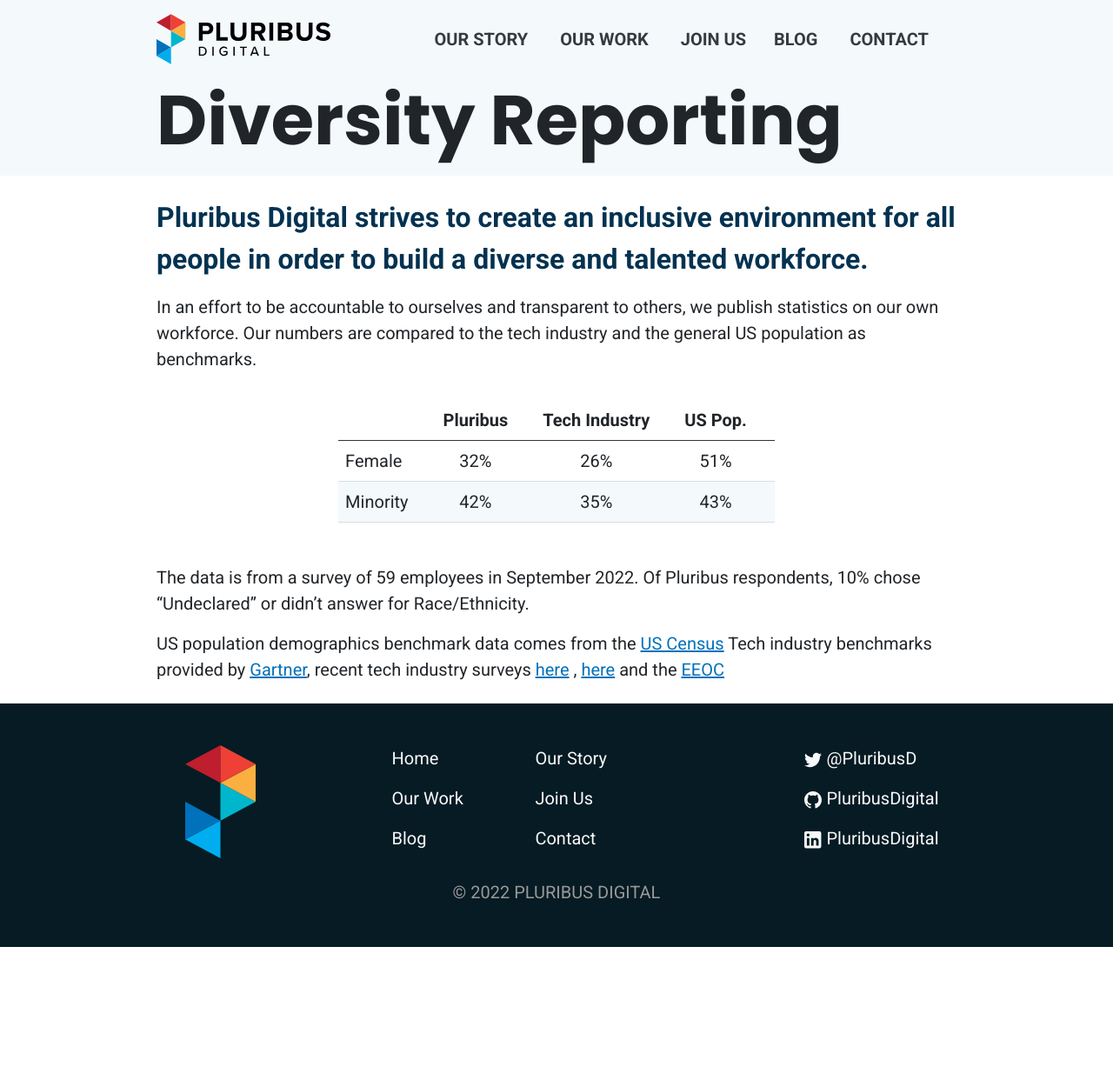
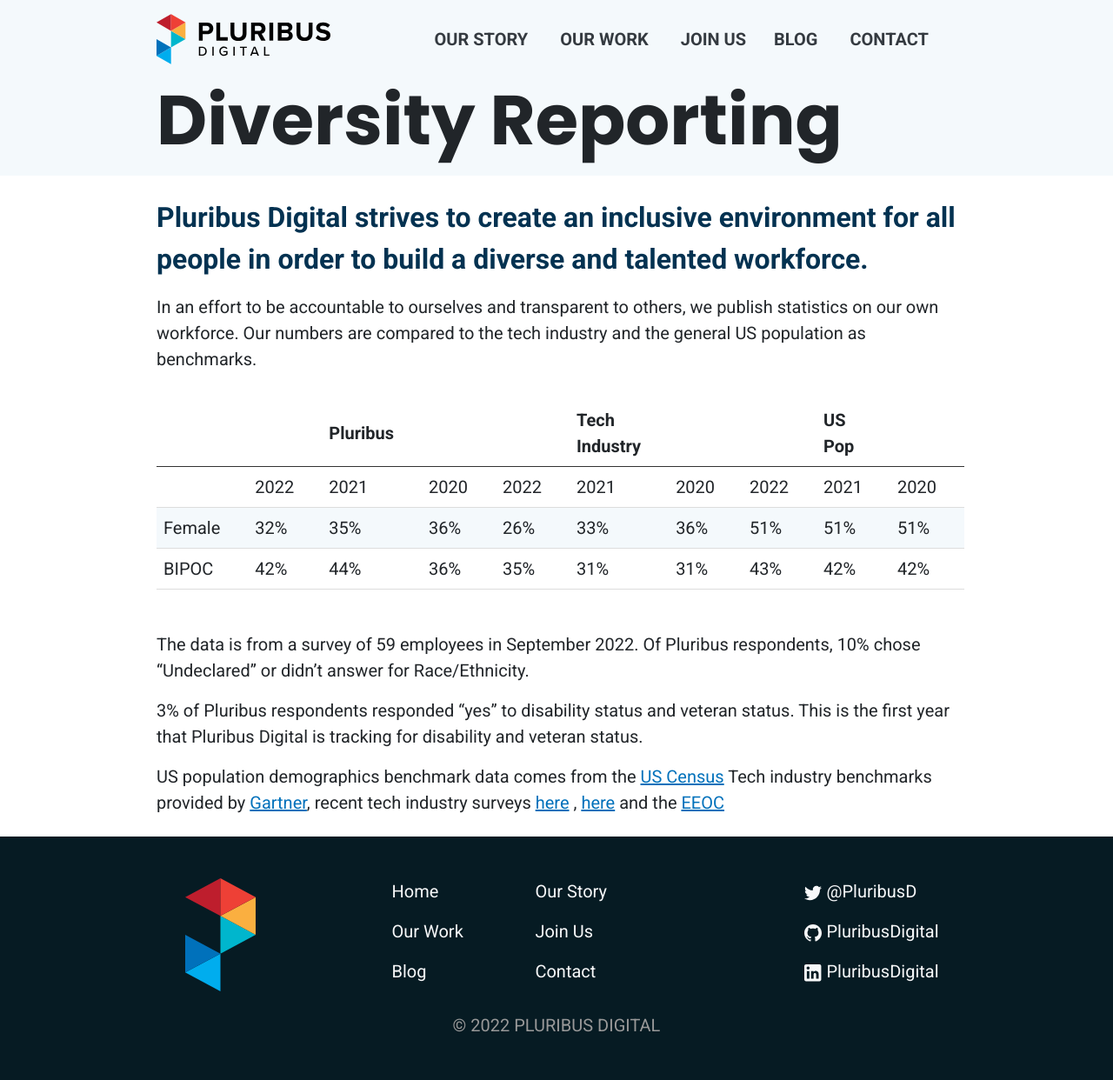
Before and after one commit to PluribusDigital/pluribusdigital-com, a Jekyll site: the page built from content/story/diversity.md, in a window 1280 px wide. Shown: the whole page at 87% size. Built offline with Jekyll 4.4.1, drawn with Linux system fonts in a browser that asks for light colours; before the commit the page ends 1089 px from its top, so only the background shows below that.

Commit message:
Update diversity.md
Expanding diversity table

```diff
--- a/content/story/diversity.md
+++ b/content/story/diversity.md
@@ -7,13 +7,17 @@
 
  In an effort to be accountable to ourselves and transparent to others, we publish statistics on our own workforce. Our numbers are compared to the tech industry and the general US population as benchmarks.
 
-| | Pluribus | Tech Industry | US Pop. |
-| :--- | :---: | :---: | :---: |
-| Female | 32% | 26% | 51% |
-| Minority | 42% | 35% | 43% |
+|        |      | Pluribus |      |       | Tech Industry |      |      | US Pop |      |
+|--------|------|----------|------|-------|---------------|------|------|--------|------|
+|        | 2022 |   2021   | 2020 | 2022  |      2021     | 2020 | 2022 | 2021   | 2020 |
+| Female | 32%  |   35%    | 36%  | 26%   |      33%      | 36%  | 51%  | 51%    | 51%  |
+| BIPOC  | 42%  |   44%    | 36%  | 35%   |      31%      | 31%  | 43%  | 42%    | 42%  |
+
 
 
 The data is from a survey of 59 employees in September 2022. Of Pluribus respondents, 10% chose “Undeclared” or didn’t answer for Race/Ethnicity.
 
+3% of Pluribus respondents responded "yes" to disability status and veteran status. This is the first year that Pluribus Digital is tracking for disability and veteran status.
+
 US population demographics benchmark data comes from the [US Census](https://www.census.gov/quickfacts/fact/table/US/PST045221) Tech industry benchmarks provided by [Gartner](https://www.gartner.com/en/articles/how-women-in-it-are-championing-change), recent tech industry surveys [here](https://explodingtopics.com/blog/women-in-tech#women-in-tech-stats) , [here](https://www.zippia.com/advice/diversity-in-high-tech-statistics/#:~:text=White%20workers%20make%20up%20a,Black%20employees%20make%20up%207%25) and the [EEOC](
 https://www.eeoc.gov/special-report/diversity-high-tech)
```
